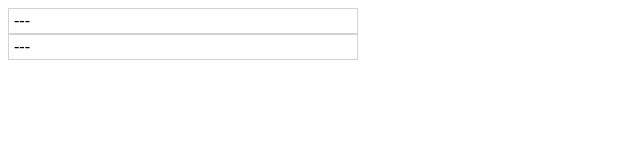
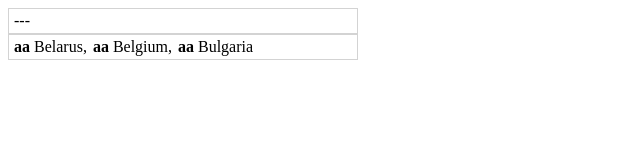
Before and after one commit to andreazorzi/SelectSearch, a website: page index.html in a window 1280 px wide. Shown: the whole page, without its empty margins (0-640 px from the left). Drawn offline with Linux system fonts and the light colour scheme.

Commit message:
Update placeholder on init

```diff
--- a/index.html
+++ b/index.html
@@ -59,10 +59,10 @@
             <option value="1" data-icon="al">Albania</option>
             <option value="2" data-icon="aa">Andorra</option>
             <option value="3" data-icon="aa">Austria</option>
-            <option value="4" data-icon="aa">Belarus</option>
-            <option value="5" data-icon="aa">Belgium</option>
+            <option value="4" data-icon="aa" selected>Belarus</option>
+            <option value="5" data-icon="aa" selected>Belgium</option>
             <option value="6" data-icon="aa">Bosnia and Herzegovina</option>
-            <option value="7" data-icon="aa">Bulgaria</option>
+            <option value="7" data-icon="aa" selected>Bulgaria</option>
             <option value="8" data-icon="aa">Croatia</option>
             <option value="9" data-icon="aa">Czechia</option>
             <option value="10" data-icon="aa">Denmark</option>
--- a/select-search.js
+++ b/select-search.js
@@ -58,6 +58,7 @@
 
         // Add search list
         this.#container.insertAdjacentHTML("beforeend", this.#getModal());
+        this.#updatePlaceholder();
         this.#updateModalWidth();
 
         // Add event listeners
@@ -94,7 +95,7 @@
 
     #getModal(){
         return `
-            <div type="text" class="select-search-placeholder ${this.#options.custom_class.placeholder}">${this.#getOption(this.getValue()).html}</div>
+            <div type="text" class="select-search-placeholder ${this.#options.custom_class.placeholder}"></div>
             <div class="select-search-modal" style="display: none;">
                 <input type="text" class="select-search-input ${this.#options.custom_class.search_input}" placeholder="${this.#options.lang.search}...">
                 <div class="select-search-list"></div>
```
